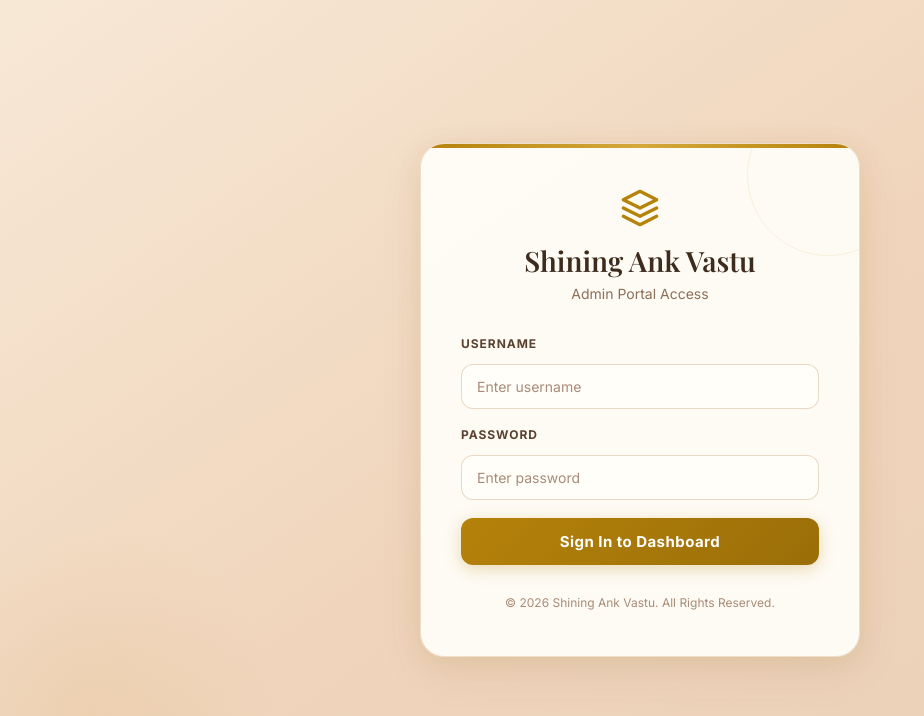
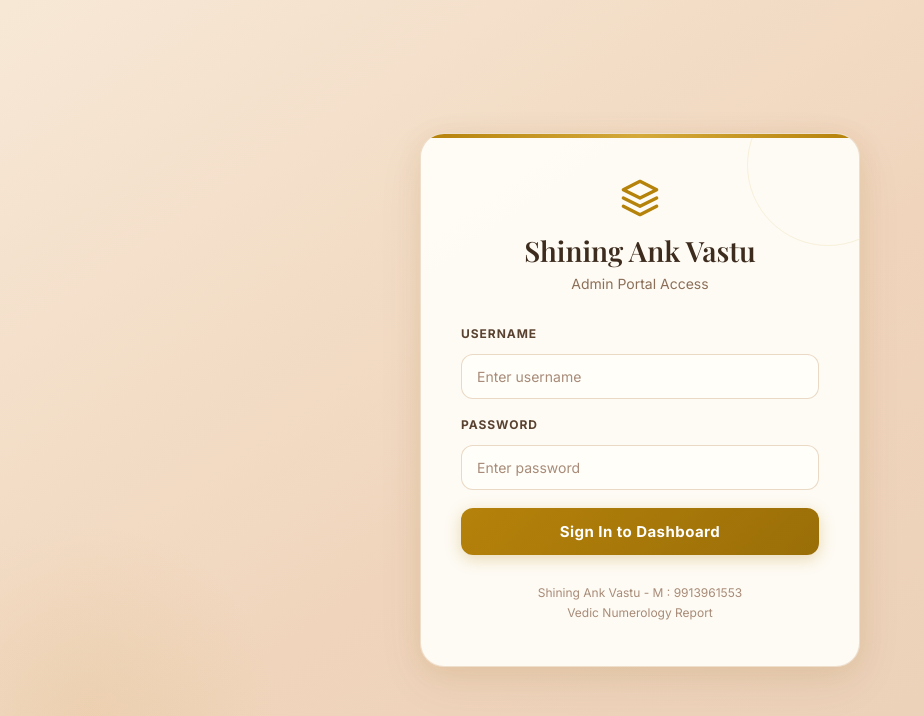
Before and after one commit to AftabModasiya/shining-ank-vastu, a React (Vite) app: page /login in a window 1280 px wide. Shown: the top 716 px of the page, without its empty margins (0-924 px from the left). Built offline with nearby package versions, Linux system fonts and the light colour scheme; no server answers; a web font is replaced by a local one.

Commit message:
new changes

```diff
--- a/src/pages/ClientHistory.jsx
+++ b/src/pages/ClientHistory.jsx
@@ -237,7 +237,8 @@ function ClientHistory() {
 
       {/* Footer */}
       <footer className="history-footer">
-        <p>© 2026 Occult King by Pinnacle Vastu. All Rights Reserved.</p>
+        <p>Shining Ank Vastu - M : 9913961553</p>
+        <p>Vedic Numerology Report</p>
       </footer>
     </div>
   );
--- a/src/pages/Home.jsx
+++ b/src/pages/Home.jsx
@@ -38,7 +38,8 @@ const translations = {
       report: { title: 'REPORT', subtitle: 'Editable PDF', desc: 'Refine every interpretation, then export a branded, print-ready PDF.' }
     },
     divider: 'Quick Divine Calculation',
-    footer: '© 2026 Shining Ank Vastu. All Rights Reserved.',
+    footer: 'Shining Ank Vastu - M : 9913961553',
+    footerSubtitle: 'Vedic Numerology Report',
     errorRequired: 'Please fill in all required fields'
   },
   hi: {
@@ -72,7 +73,8 @@ const translations = {
       report: { title: 'रिपोर्ट', subtitle: 'संपादन योग्य पीडीएफ', desc: 'प्रत्येक व्याख्या को परिष्कृत करें, फिर एक ब्रांडेड, प्रिंट-रेडी पीडीएफ निर्यात करें।' }
     },
     divider: 'त्वरित दिव्य गणना',
-    footer: '© 2026 शाइनिंग अंक वास्तु। सर्वाधिकार सुरक्षित।',
+    footer: 'शाइनिंग अंक वास्तु - मो : 9913961553',
+    footerSubtitle: 'वेदिक अंक ज्योतिष रिपोर्ट',
     errorRequired: 'कृपया सभी आवश्यक फ़ील्ड भरें'
   }
 };
@@ -164,9 +166,9 @@ function Home() {
             <div className="logo">
               <div className="logo-icon">
                 <svg width="24" height="24" viewBox="0 0 24 24" fill="none" xmlns="http://www.w3.org/2000/svg">
-                  <path d="M12 2L2 7L12 12L22 7L12 2Z" stroke="currentColor" strokeWidth="2" strokeLinecap="round" strokeLinejoin="round"/>
-                  <path d="M2 17L12 22L22 17" stroke="currentColor" strokeWidth="2" strokeLinecap="round" strokeLinejoin="round"/>
-                  <path d="M2 12L12 17L22 12" stroke="currentColor" strokeWidth="2" strokeLinecap="round" strokeLinejoin="round"/>
+                  <path d="M12 2L2 7L12 12L22 7L12 2Z" stroke="currentColor" strokeWidth="2" strokeLinecap="round" strokeLinejoin="round" />
+                  <path d="M2 17L12 22L22 17" stroke="currentColor" strokeWidth="2" strokeLinecap="round" strokeLinejoin="round" />
+                  <path d="M2 12L12 17L22 12" stroke="currentColor" strokeWidth="2" strokeLinecap="round" strokeLinejoin="round" />
                 </svg>
               </div>
               <span className="logo-text">{t.title}</span>
@@ -180,8 +182,8 @@ function Home() {
                   onClick={() => setShowLangMenu(!showLangMenu)}
                 >
                   <svg width="20" height="20" viewBox="0 0 24 24" fill="none" xmlns="http://www.w3.org/2000/svg">
-                    <circle cx="12" cy="12" r="10" stroke="currentColor" strokeWidth="2"/>
-                    <path d="M2 12h20M12 2a15.3 15.3 0 0 1 4 10 15.3 15.3 0 0 1-4 10 15.3 15.3 0 0 1-4-10 15.3 15.3 0 0 1 4-10z" stroke="currentColor" strokeWidth="2"/>
+                    <circle cx="12" cy="12" r="10" stroke="currentColor" strokeWidth="2" />
+                    <path d="M2 12h20M12 2a15.3 15.3 0 0 1 4 10 15.3 15.3 0 0 1-4 10 15.3 15.3 0 0 1-4-10 15.3 15.3 0 0 1 4-10z" stroke="currentColor" strokeWidth="2" />
                   </svg>
                   {language === 'en' ? 'EN' : 'हिं'}
                   <ChevronDown size={16} />
@@ -236,9 +238,9 @@ function Home() {
               <div className="logo">
                 <div className="logo-icon">
                   <svg width="20" height="20" viewBox="0 0 24 24" fill="none" xmlns="http://www.w3.org/2000/svg">
-                    <path d="M12 2L2 7L12 12L22 7L12 2Z" stroke="currentColor" strokeWidth="2" strokeLinecap="round" strokeLinejoin="round"/>
-                    <path d="M2 17L12 22L22 17" stroke="currentColor" strokeWidth="2" strokeLinecap="round" strokeLinejoin="round"/>
-                    <path d="M2 12L12 17L22 12" stroke="currentColor" strokeWidth="2" strokeLinecap="round" strokeLinejoin="round"/>
+                    <path d="M12 2L2 7L12 12L22 7L12 2Z" stroke="currentColor" strokeWidth="2" strokeLinecap="round" strokeLinejoin="round" />
+                    <path d="M2 17L12 22L22 17" stroke="currentColor" strokeWidth="2" strokeLinecap="round" strokeLinejoin="round" />
+                    <path d="M2 12L12 17L22 12" stroke="currentColor" strokeWidth="2" strokeLinecap="round" strokeLinejoin="round" />
                   </svg>
                 </div>
                 <span className="logo-text">{t.title}</span>
@@ -570,6 +572,7 @@ function Home() {
       <footer className="footer">
         <div className="container">
           <p>{t.footer}</p>
+          <p>{t.footerSubtitle}</p>
         </div>
       </footer>
     </div>
--- a/src/pages/Login.jsx
+++ b/src/pages/Login.jsx
@@ -27,9 +27,9 @@ function Login({ setAuth }) {
           <div className="login-header">
             <div className="login-logo">
               <svg width="40" height="40" viewBox="0 0 24 24" fill="none" xmlns="http://www.w3.org/2000/svg">
-                <path d="M12 2L2 7L12 12L22 7L12 2Z" stroke="currentColor" strokeWidth="2" strokeLinecap="round" strokeLinejoin="round"/>
-                <path d="M2 17L12 22L22 17" stroke="currentColor" strokeWidth="2" strokeLinecap="round" strokeLinejoin="round"/>
-                <path d="M2 12L12 17L22 12" stroke="currentColor" strokeWidth="2" strokeLinecap="round" strokeLinejoin="round"/>
+                <path d="M12 2L2 7L12 12L22 7L12 2Z" stroke="currentColor" strokeWidth="2" strokeLinecap="round" strokeLinejoin="round" />
+                <path d="M2 17L12 22L22 17" stroke="currentColor" strokeWidth="2" strokeLinecap="round" strokeLinejoin="round" />
+                <path d="M2 12L12 17L22 12" stroke="currentColor" strokeWidth="2" strokeLinecap="round" strokeLinejoin="round" />
               </svg>
             </div>
             <h1>Shining Ank Vastu</h1>
@@ -66,8 +66,8 @@ function Login({ setAuth }) {
           </form>
 
           <div className="login-footer">
-            <p>© 2026 Shining Ank Vastu. All Rights Reserved.</p>
-          </div>
+            <p>Shining Ank Vastu - M : 9913961553</p>
+            <p>Vedic Numerology Report</p>          </div>
         </div>
       </div>
     </div>
--- a/src/pages/ReportView.jsx
+++ b/src/pages/ReportView.jsx
@@ -688,7 +688,7 @@ function ReportView() {
 
       {/* ── Footer ───────────────────────────────────────── */}
       <footer className="report-footer">
-        <p>Shining Ank Vastu</p>
+        <p>Shining Ank Vastu - M : 9913961553</p>
         <p>Vedic Numerology Report</p>
         <p>Report generated on: {new Date().toLocaleDateString()}</p>
       </footer>
```
